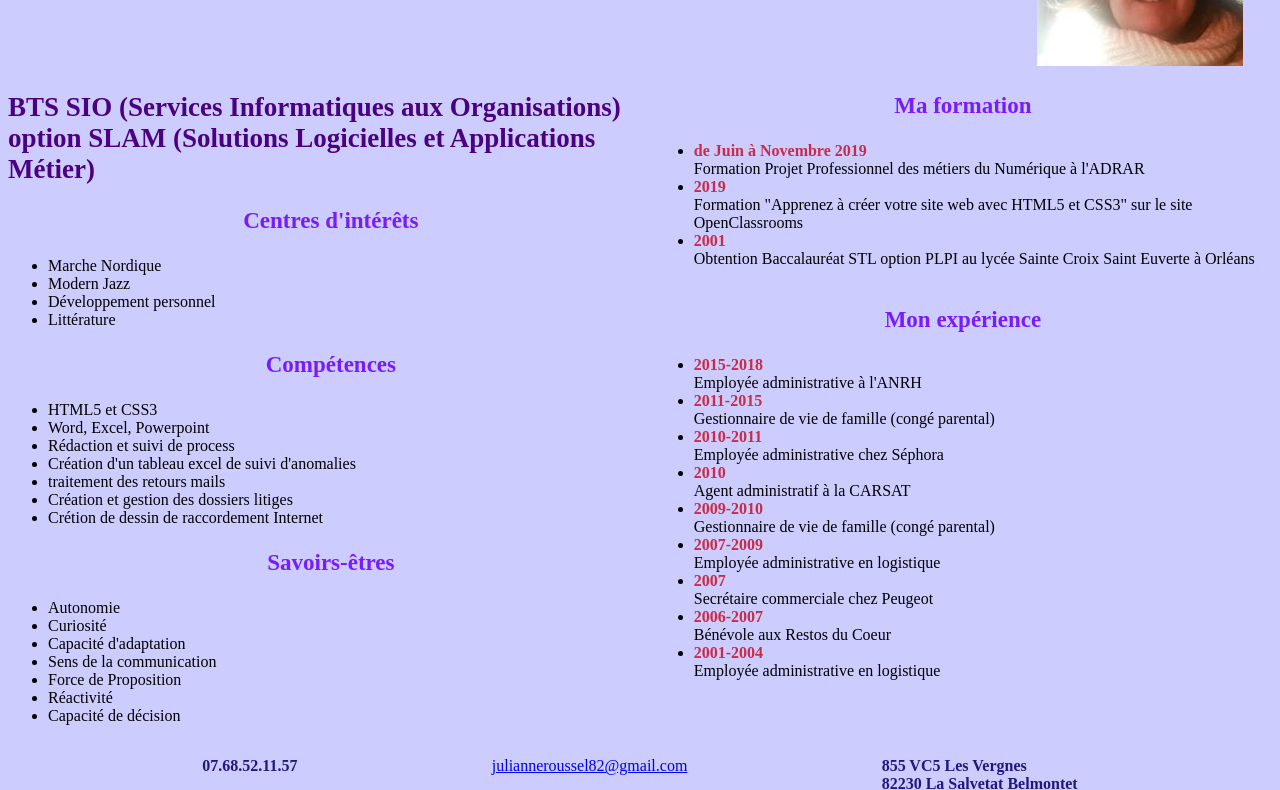
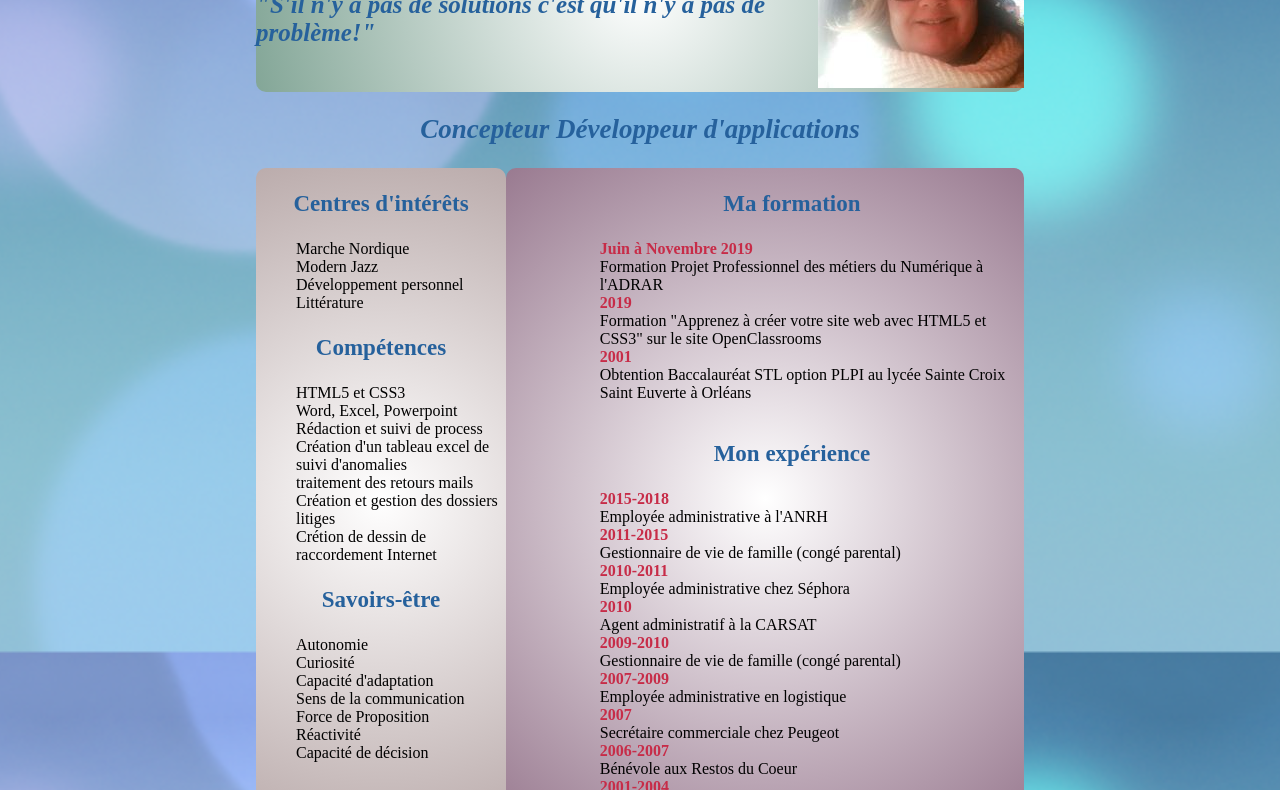
Before and after one commit to Charlirose82/CVjulianneroussel, a plain HTML site: page index.html in a window 1280 px wide. Shown: the part 148-938 px from the top of the page. Drawn offline with Linux system fonts and the light colour scheme.

Commit message:
toucheFinale

```diff
--- a/index.html
+++ b/index.html
@@ -7,18 +7,26 @@
   </head>
 
   <body>
+    <div class="all">
         <div class="presentation">
+          <div class="texte">
+            <div class="nom">
           <h1>Julianne Roussel</h1>
+            </div>
+            <div class="accroche">
           <h3>"S'il n'y a pas de solutions c'est qu'il n'y a pas de problème!"</h3>
+          </div>
+          </div>
           <div class="image">
           <img src="photo_cv.jpg" alt="Julianne Roussel">
           </div>
         </div>
+        <div class="diplome">
+            <h2>Concepteur Développeur d'applications</h2>
+          </div>
    <div class="cv">
      <div class="gauche">
-       <div class="diplome">
-         <h2>BTS SIO (Services Informatiques aux Organisations)<br> option SLAM (Solutions Logicielles et Applications Métier)</h2>
-       </div>
+
        <div class="centre_interet">
         <h3>Centres d'intérêts</h3>
         <ul>
@@ -42,7 +50,7 @@
          </ul>
        </div>
        <div class="savoir_etre">
-          <h3>Savoirs-êtres</h3>
+       <h3>Savoirs-être</h3>
          <ul>
            <li>Autonomie</li>
            <li>Curiosité</li>
@@ -58,7 +66,7 @@
        <div class="formation">
           <h3>Ma formation</h3>
           <ul>
-          <li><span>de Juin à Novembre 2019</span><br> Formation Projet Professionnel des métiers du Numérique à l'ADRAR</li>
+          <li><span>Juin à Novembre 2019</span><br> Formation Projet Professionnel des métiers du Numérique à l'ADRAR</li>
           <li><span>2019</span><br> Formation "Apprenez à créer votre site web avec HTML5 et CSS3" sur le site OpenClassrooms</li>
           <li><span>2001</span><br>Obtention Baccalauréat STL option PLPI au lycée Sainte Croix Saint Euverte à Orléans</li>
         </ul>
@@ -90,6 +98,6 @@
       <p>855 VC5 Les Vergnes <br>82230 La Salvetat Belmontet</p>
     </div>
   </div>
-
+</div>
   </body>
 </html>
--- a/style_cv.css
+++ b/style_cv.css
@@ -1,11 +1,19 @@
 body
 {
-	background-color: rgb(204,204,255);
-
+	//background-color: rgb(187, 210, 225);
+	color:black;
+	background-image:url(background.png);
+	background-attachment:fixed;
+	margin: 30px 20% 30px 20%;
+	background-size:cover;
+}
+ul
+{
+	list-style:none;
 }
 h3
 {
-	color: rgb(121,28,248);
+	color: rgb(38,97,156);
 	font-size: 23px;
 }
 .cv
@@ -18,7 +26,6 @@ h3
 	display: flex;
 	justify-content: center;
 }
-
 .presentation h1
 {
 	color: rgb(219,0,115);
@@ -29,14 +36,20 @@ h3
 	display: flex;
 	justify-content: space-around;
 	align-items: center;
+	background-image: radial-gradient(circle at center, white,rgb(131, 166, 151));
+	//background-color: rgb(200, 173, 127);
+	border-radius: 10px;
 }
 .diplome
 {
-	color: rgb(75,0,130);
+	color: rgb(38,97,156);
 	font-size: 18px;
+	text-align: center;
 }
-
-
+.diplome h2
+{
+	font-style: italic;
+}
 .presentation h3
 {
 	color: rgb(38,97,156);
@@ -57,11 +70,17 @@ h3
 {
 	display: flex;
 	flex-direction: column;
+	flex-basis: 65%;
+	//background-color: rgb(167, 103, 38);
+	background-image: radial-gradient(circle at center, white,rgb(153, 122, 144));
+	padding-left: 7%;
+	border-radius: 10px;
 }
 .coordonnees
 {
 	display: flex;
-	justify-content: space-evenly;
+	justify-content: space-around;
+	border-radius: 10px;
 }
 .telephone
 {
@@ -73,3 +92,18 @@ h3
 	color: rgb(33,23,125);
 	font-weight: 700;
 }
+.gauche
+{
+	flex-basis: 35%;
+	//background-color: rgb(187, 172, 172);
+	background-image: radial-gradient(circle at center, white,rgb(187, 172, 172));
+	border-radius: 10px;
+}
+.savoir_etre
+{
+	justify-content: center;
+}
+.all
+{
+	margin: 0 auto 0 auto;
+}
```
Also changed, not shown: background.png (added).
